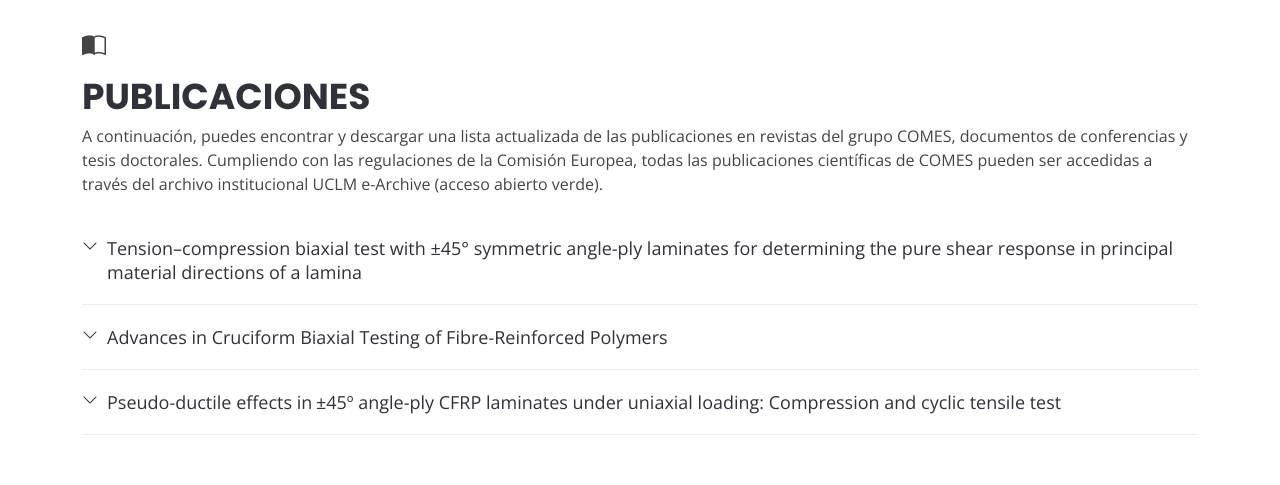
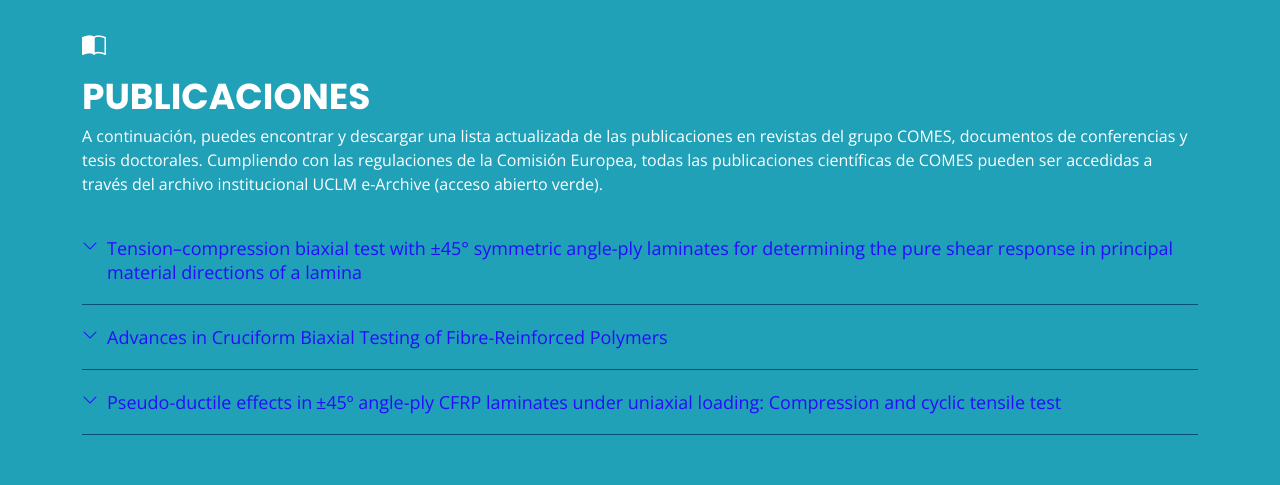
Before and after one commit to CarlosGGUCLM/CarlosGGUCLM.github.io, a plain HTML site: page docs/index.html in a window 1280 px wide. Shown: the part 2436-2921 px from the top of the page. Drawn offline with nearby package versions, Linux system fonts and the light colour scheme.

Commit message:
Update style.css

```diff
--- a/docs/assets/css/style.css
+++ b/docs/assets/css/style.css
@@ -1029,7 +1029,13 @@ section {
 --------------------------------------------------------------*/
 
 .faq {
+    background: var(--background);
+    color: #fff;
     padding: 60px 0;
+}
+
+.faq p {
+    color: #fff
 }
 
 .faq .faq-list {
@@ -1038,7 +1044,7 @@ section {
 }
 
 .faq .faq-list li {
-    border-bottom: 1px solid #ececf1;
+    border-bottom: 1px solid #054d7a;
     margin-bottom: 20px;
     padding-bottom: 20px;
 }
@@ -1073,7 +1079,7 @@ section {
 }
 
 .faq .faq-list .collapsed {
-    color: #2F323B;
+    color: #250cff;
 }
 
 .faq .faq-list .collapsed:hover {
```
